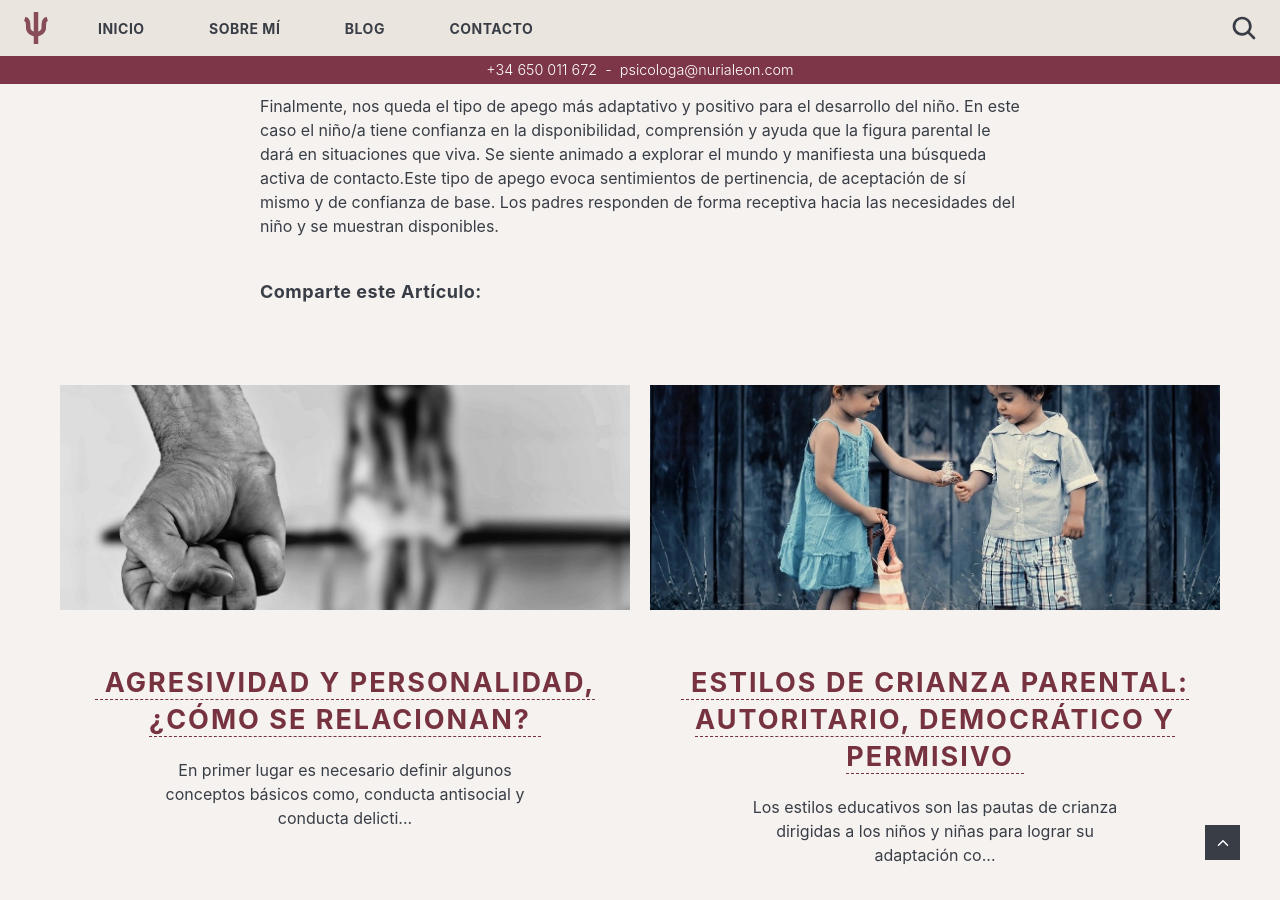
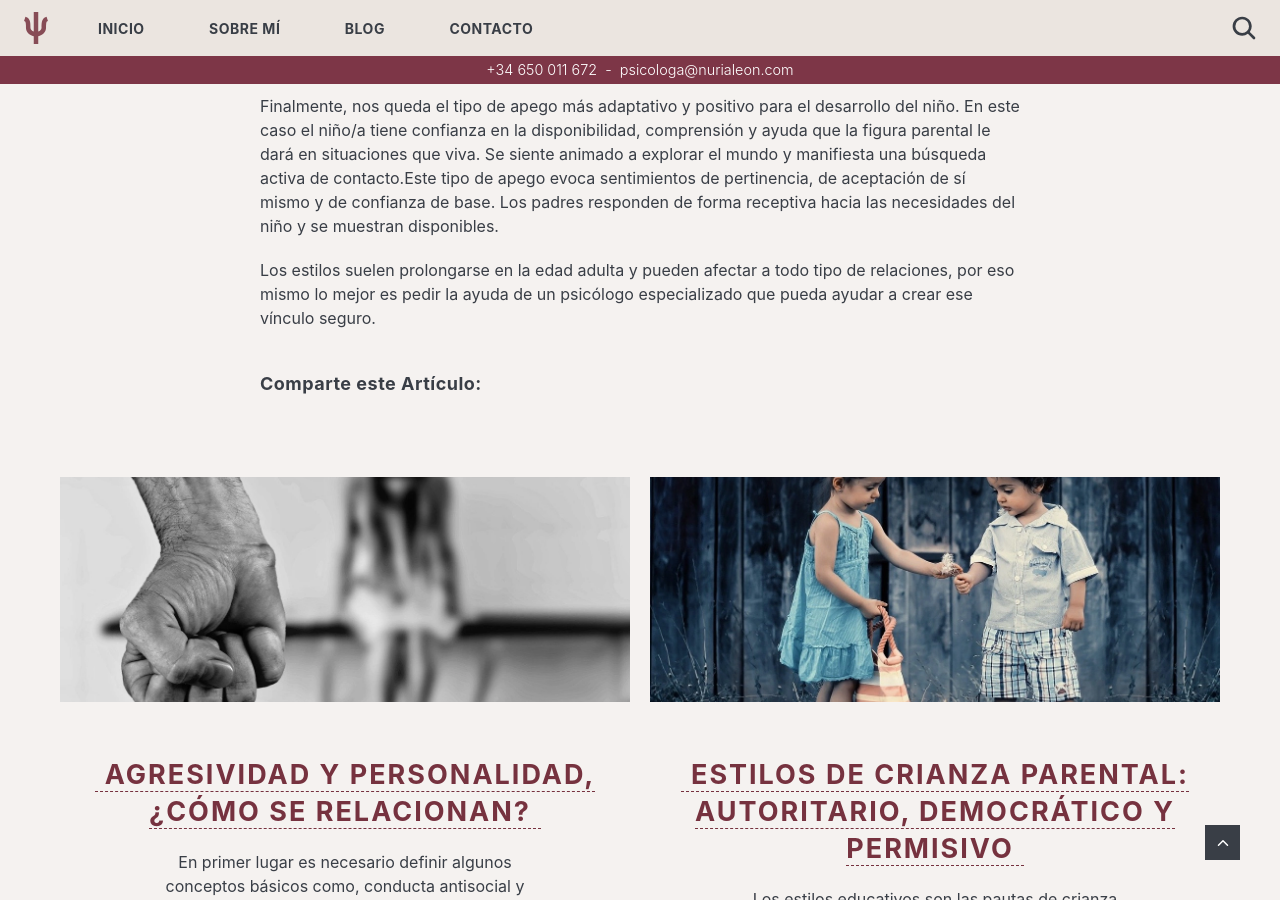
Before and after one commit to nurialeonsallent/nurialeon.com, a Jekyll site: the page built from _posts/2021-01-01-vinculos-afectivos-y-apego-seguro.markdown, in a window 1280 px wide and 900 px high, scrolled down 2757 px. Built offline with Jekyll 4.4.1, drawn with Linux system fonts in a browser that asks for light colours.

Commit message:
articulo apego

```diff
--- a/_posts/2021-01-01-vinculos-afectivos-y-apego-seguro.markdown
+++ b/_posts/2021-01-01-vinculos-afectivos-y-apego-seguro.markdown
@@ -55,3 +55,7 @@ para la supervivencia y desarrollo saludable del menor, tanto como lo es la prov
 ## El apego seguro, el más adaptativo
 
 Finalmente, nos queda el tipo de apego más adaptativo y positivo para el desarrollo del niño. En este caso el niño/a tiene confianza en la disponibilidad, comprensión y ayuda que la figura parental le dará en situaciones que viva. Se siente animado a explorar el mundo y manifiesta una búsqueda activa de contacto.Este tipo de apego evoca sentimientos de pertinencia, de aceptación de sí mismo y de confianza de base. Los padres responden de forma receptiva hacia las necesidades del niño y se muestran disponibles.
+
+
+
+Los estilos suelen prolongarse en la edad adulta y pueden afectar a todo tipo de relaciones, por eso mismo lo mejor es pedir la ayuda de un psicólogo especializado que pueda ayudar a crear ese vínculo seguro.
```
